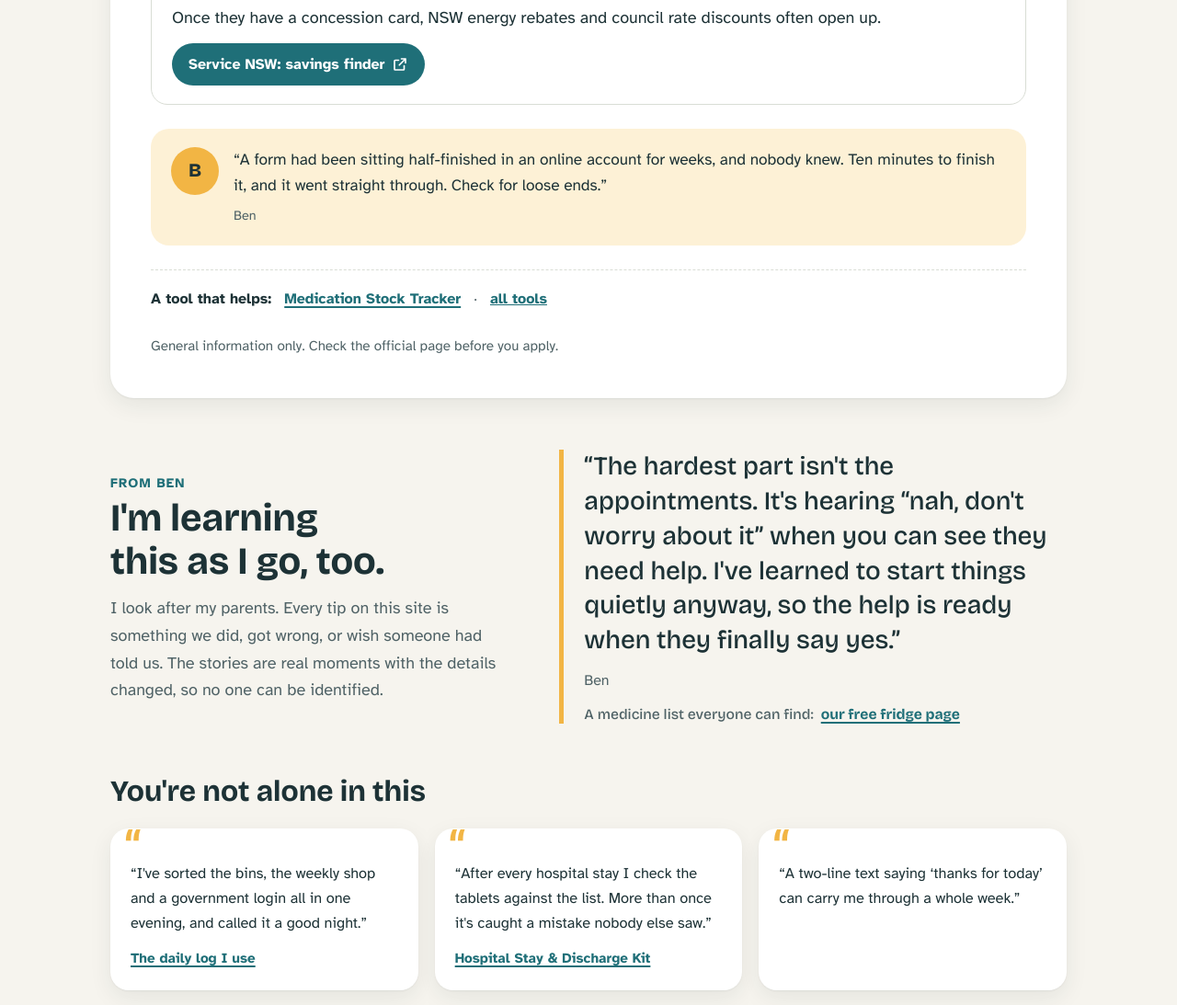
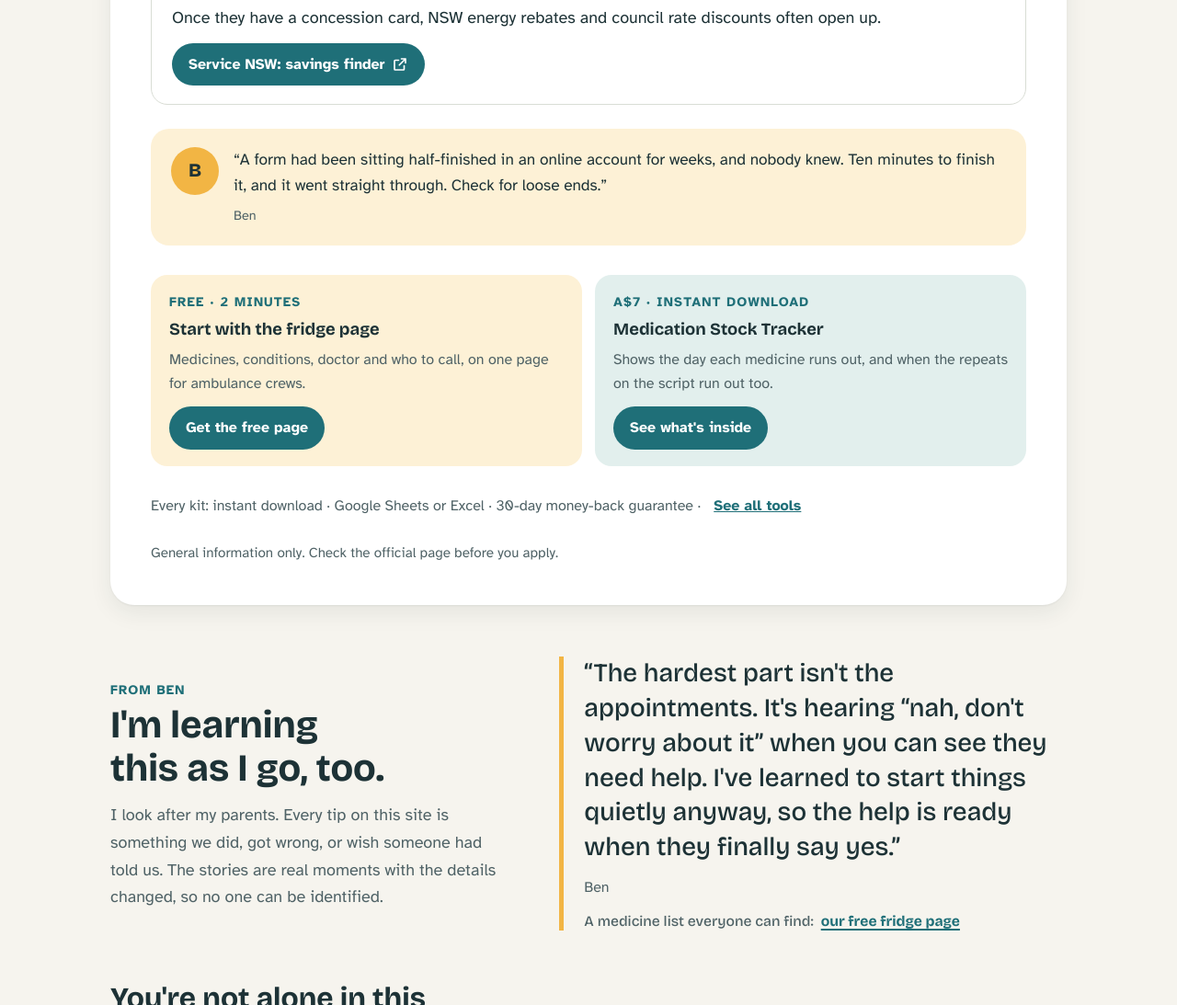
Before and after one commit to froghaul/carewell, a plain HTML site: page index.html in a window 1280 px wide. Shown: the part 1738-2831 px from the top of the page at 92% size. Drawn offline with nearby package versions, Linux system fonts and the light colour scheme.

Commit message:
Carewell Kits landing page

```diff
--- a/index.html
+++ b/index.html
@@ -96,6 +96,10 @@ a{color:var(--teal)}
 .kitc .price{font-family:var(--body);font-weight:700;color:var(--teal);font-size:1rem;white-space:nowrap}
 .kitc.free{background:var(--sun-wash);border-color:transparent}
 .kitc .btn{justify-self:start}
+.next{display:grid;grid-template-columns:repeat(auto-fit,minmax(min(100%,240px),1fr));gap:14px;margin-top:6px}
+.nx{background:var(--teal-wash);border-radius:18px;padding:18px 20px;display:grid;gap:8px;align-content:start}
+.nx.free{background:var(--sun-wash)}
+.nx h3{margin:0;font-size:1.15rem}.nx p{margin:0;color:var(--muted);font-size:1rem}.nx .btn{justify-self:start;margin-top:4px}
 .hint{display:flex;gap:14px;align-items:center;flex-wrap:wrap;border-top:1.5px dashed var(--line);padding-top:18px;color:var(--muted);font-size:1rem}
 .hint b{color:var(--ink)}
 .hint a{font-weight:700}
@@ -357,6 +361,10 @@ grid.innerHTML=S.map((s,i)=>s.wide
  :`<button class="card reveal" style="animation-delay:${.1+i*.06}s" data-id="${s.id}" aria-expanded="false" aria-controls="panel">
   <span class="ic">${svg(I[s.ic])}</span><h3>${s.t}</h3><p>${s.d}</p><span class="go">Show me ${arrow}</span></button>`).join('');
 const kitCard=k=>{const [n,pr,d,u]=P[k];return `<article class="kitc${k==='free'?' free':''}"><h3>${n} <span class="price">${pr}</span></h3><p>${d}</p><a class="btn${k==='free'?'':' ghost'}" href="${u.startsWith('http')?u:'https://froghaul.github.io/carewell/'+u}" target="_blank" rel="noopener">${k==='free'?'Download free':'Have a look'}</a></article>`};
+const nextStep=s=>{const ks=(s.hint||['family']).slice(0,2);
+  return `<div class="next" aria-label="Next step"><div class="nx free"><span class="eyebrow">Free · 2 minutes</span><h3>Start with the fridge page</h3><p>Medicines, conditions, doctor and who to call, on one page for ambulance crews.</p><a class="btn" href="${T}#free">Get the free page</a></div>
+   ${ks.map(k=>`<div class="nx"><span class="eyebrow">${P[k][1]} · instant download</span><h3>${P[k][0]}</h3><p>${P[k][2]}</p><a class="btn" href="${T}${A[k]}">See what's inside</a></div>`).join('')}</div>
+   <p class="hint" style="border:0;padding-top:4px">Every kit: instant download · Google Sheets or Excel · 30-day money-back guarantee · <a href="${T}#kits">See all tools</a></p>`};
 let current='';
 function show(id,scroll){
   if(!scroll&&id===current&&!panel.hidden)return;current=id;
@@ -375,7 +383,7 @@ function show(id,scroll){
      ${it.tool?`<p class="toolline">${svg(I.tools)} ${it.tool[1]} ${tl(it.tool[0],it.tool[2])}</p>`:''}
      ${it.links?`<div class="links">${it.links.map(([l,u])=>u?`<a class="btn" href="${u}" target="_blank" rel="noopener">${l} ${ext}</a>`:`<span class="btn ghost" style="user-select:all">📞 ${l}</span>`).join('')}</div>`:''}</article>`).join('')}</div>
    ${s.quote?`<div class="quote"><span class="face" aria-hidden="true">B</span><div><p>“${s.quote[0]}”</p><small>Ben</small></div></div>`:''}
-   ${s.hint?`<p class="hint"><b>A tool that helps:</b> ${s.hint.map(k=>tl(k)).join(' · ')} · <a href="${T}#kits">all tools</a></p>`:''}
+   ${nextStep(s)}
    <p class="note">General information only. Check the official page before you apply.</p>`;
   panel.hidden=false;panel.classList.remove('open');void panel.offsetWidth;panel.classList.add('open');
   if(scroll)setTimeout(()=>glide(panel),60);
```
